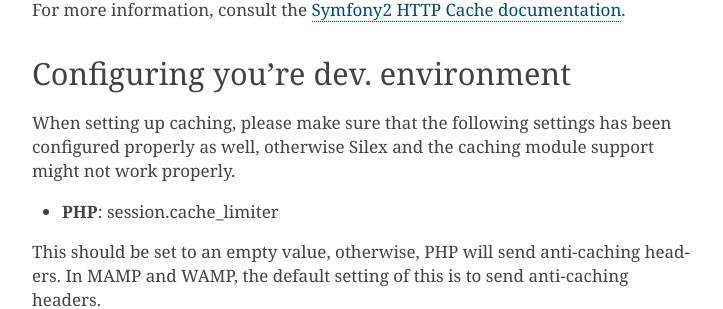
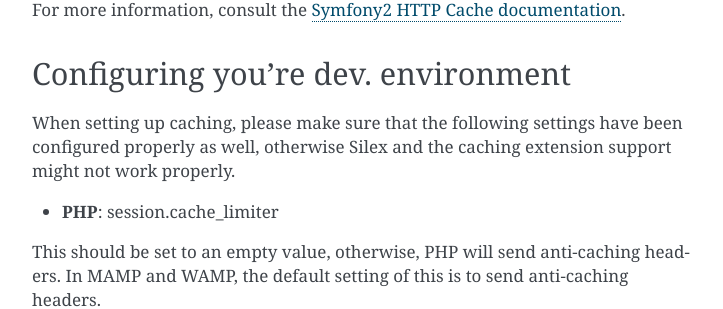
Before and after one commit to silexphp/Silex, a Sphinx documentation site: the page built from doc/extensions/http_cache.rst, in a window 1280 px wide. Shown: the part 1479-1788 px from the top of the page, without its empty margins (388-1111 px from the left). Built offline with Sphinx 7.4.7, drawn with Linux system fonts in a browser that asks for light colours.

Commit message:
Updated the documentation based on the commit comments.

```diff
--- a/doc/extensions/http_cache.rst
+++ b/doc/extensions/http_cache.rst
@@ -73,11 +73,11 @@ The extension also provide ESI support::
 For more information, consult the `Symfony2 HTTP Cache documentation
 <http://symfony.com/doc/current/book/http_cache.html>`_.
 
-
 Configuring you're dev. environment
 -----------------------------------
-When setting up caching, please make sure that the following settings has been
-configured properly as well, otherwise Silex and the caching module support might
+
+When setting up caching, please make sure that the following settings have been
+configured properly as well, otherwise Silex and the caching extension support might
 not work properly.
 
 * **PHP**: session.cache_limiter
```
